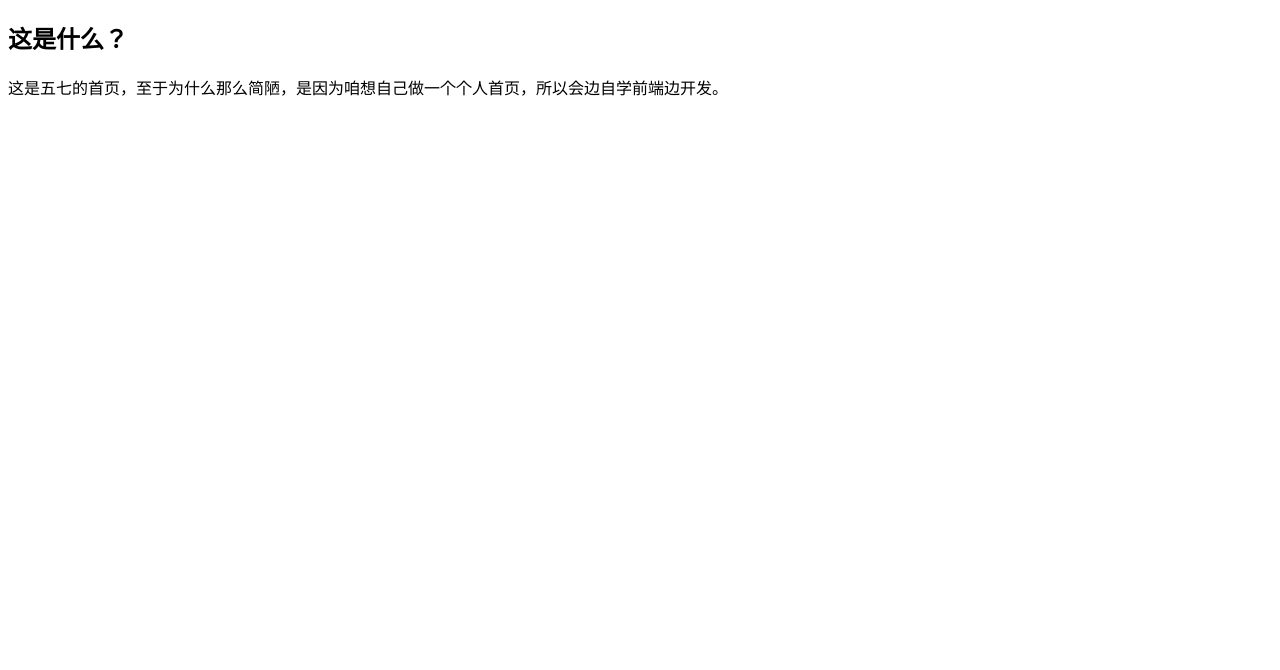
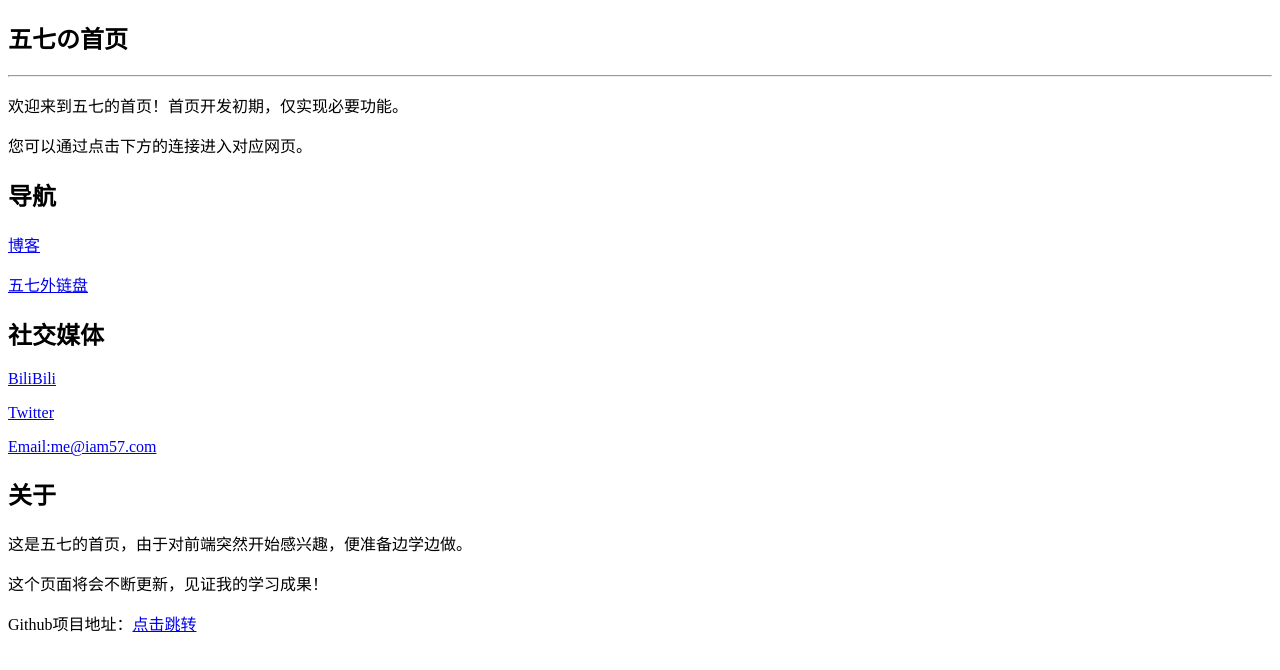
Before and after one commit to iam57ao/HomePage, a plain HTML site: page index.html in a window 1280 px wide. Drawn offline with Linux system fonts and the light colour scheme.

Commit message:
更新首页

```diff
--- a/index.html
+++ b/index.html
@@ -1,13 +1,25 @@
 <!DOCTYPE html>
-<html lang="en">
+<html lang="zh-CN">
 <head>
     <meta charset="UTF-8">
-    <meta http-equiv="X-UA-Compatible" content="IE=edge">
     <meta name="viewport" content="width=device-width, initial-scale=1.0">
     <title>五七の首页</title>
 </head>
 <body>
-    <h2>这是什么？</h2>
-    <p>这是五七的首页，至于为什么那么简陋，是因为咱想自己做一个个人首页，所以会边自学前端边开发。</p>
+    <h2>五七の首页</h2>
+    <hr>
+    <p>欢迎来到五七的首页！首页开发初期，仅实现必要功能。</p>
+    <p>您可以通过点击下方的连接进入对应网页。</p>
+    <h2>导航</h2>
+    <p><a href="https://blog.iam57.com/">博客</a></p>
+    <p><a href="http://file.iam57.com/">五七外链盘</a></p>
+    <h2>社交媒体</h2>
+    <p><a href="https://space.bilibili.com/43894789">BiliBili</a></p>
+    <p><a href="Twitter">Twitter</a></p>
+    <p><a href="mailto:me@iam57.com">Email:me@iam57.com</a></p>
+    <h2>关于</h2>
+    <p>这是五七的首页，由于对前端突然开始感兴趣，便准备边学边做。</p>
+    <p>这个页面将会不断更新，见证我的学习成果！</p>
+    <p>Github项目地址：<a href="https://github.com/iam57ao/HomePage">点击跳转</a></p>
 </body>
 </html>
```
